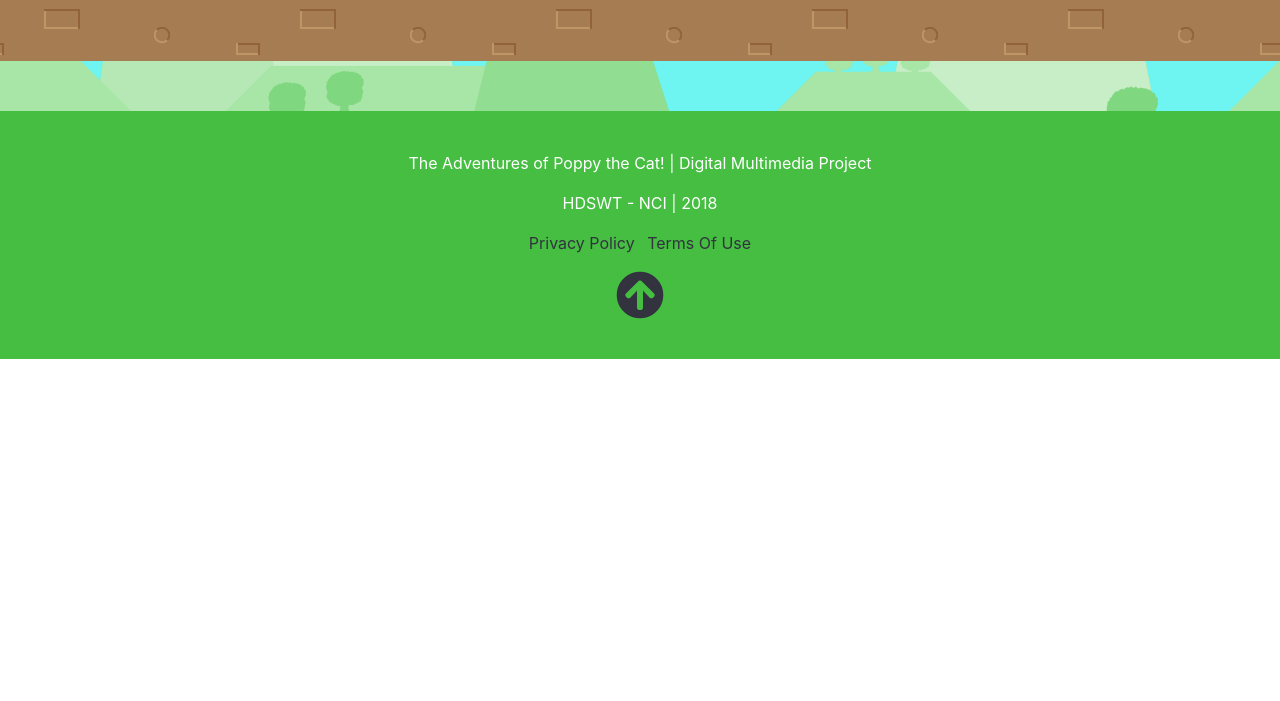
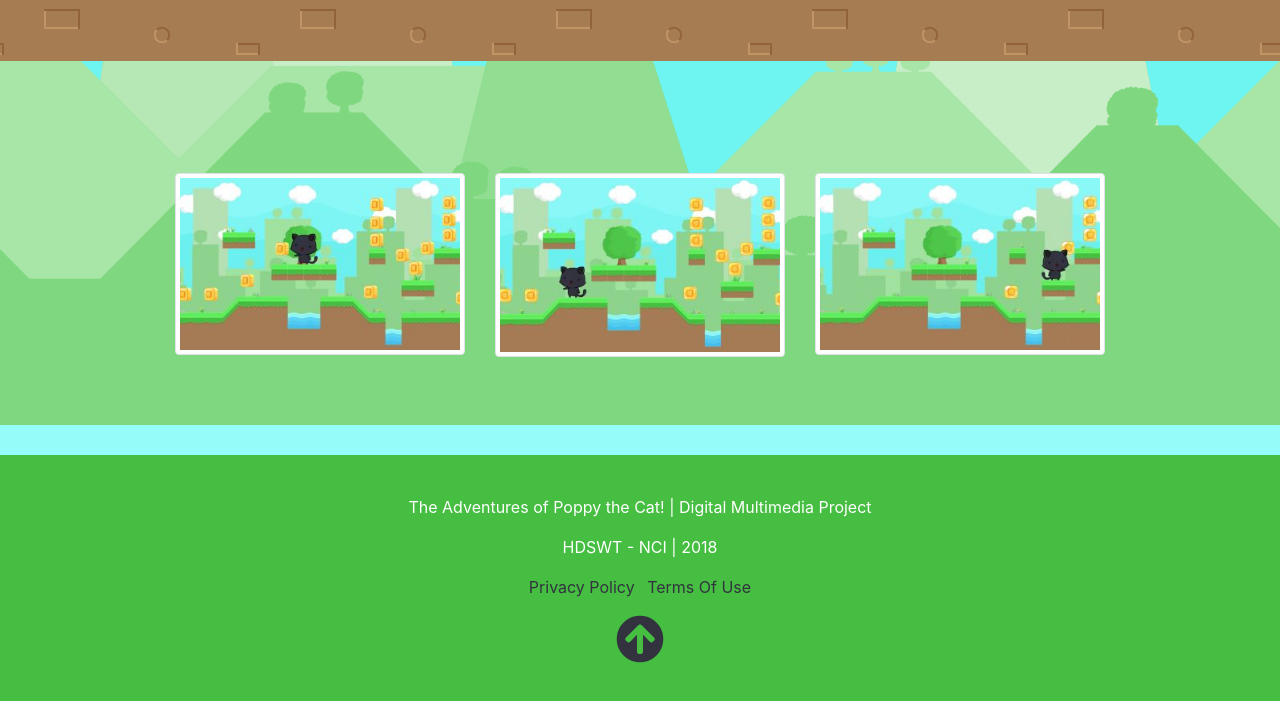
Before and after one commit to Galiant/digital-multimedia-web, a plain HTML site: page index.html in a window 1280 px wide. Shown: the part 1975-2676 px from the top of the page. Before the commit the page ends 2334 px from the top, so only its background shows below. Drawn offline with Linux system fonts and the light colour scheme.

Commit message:
Added gallery section

```diff
--- a/assets/scss/main.scss
+++ b/assets/scss/main.scss
@@ -68,6 +68,17 @@ body {
   }
 }
 
+/* Gallery */
+
+.game-images {
+  padding-top: 4rem;
+  padding-bottom: 3rem;
+  text-align: center;
+  img {
+    margin-top: 1rem;
+  }
+}
+
 /* Footer */
 
 .blog-footer {
--- a/index.html
+++ b/index.html
@@ -47,7 +47,7 @@
     </nav>
 
     <div class="jumbotron jumbotron-fluid text-center my-header">
-        <div class="col-md-5 p-lg-5 mx-auto my-5">
+        <div class="col-lg-5 p-lg-5 mx-auto my-5">
             <h1 class="display-4 font-weight-normal">The Adventures Of Poppy The Cat</h1>
             <p class="lead font-weight-normal">2D platformer with a side view, in which the main player needs to go through all levels to achieve goal</p>
             <a class="btn btn-success btn-lg" href="#">Play Game</a>
@@ -59,11 +59,10 @@
     </div>
 
     <div class="jumbotron jumbotron-fluid about">
-        <div class="col-md-6 mx-auto">
+        <div class="col-lg-6 mx-auto">
             <h3 class="display-4 font-weight-normal">About</h3>
             <p class="lead font-weight-normal">The Adventures Of Poppy The Cat is adventure 2D platform game for online, android and ios. If you enjoy platform games you shouldn’t miss this. Easy to pick up and play thanks to simple controls. Journey through beautifully designed levels, try to find all coins and defeat dangerous enemy or avoid trap.</p>
         </div>
-        <div class="row">
         <div class="col align-self-center">
             <a href="#">
                 <img src="assets/img/googleplay.png" alt="Google Play">
@@ -71,6 +70,19 @@
             <a href="#">
                 <img src="assets/img/appstore.png" alt="Google Play">
             </a>
+        </div>
+    </div>
+
+    <div class="container game-images">
+        <div class="row">
+            <div class="col-lg-4 col-sm-6">
+                <img src="assets/img/image1.jpg" alt="" class="img-thumbnail">
+            </div>
+            <div class="col-lg-4 col-sm-6">
+                <img src="assets/img/image2.jpg" alt="" class="img-thumbnail">
+            </div>
+            <div class="col-lg-4 col-sm-6">
+                <img src="assets/img/image3.jpg" alt="" class="img-thumbnail">
             </div>
         </div>
     </div>
```
Also changed, not shown: assets/css/main.min.css, assets/img/image1.jpg (added), assets/img/image1_big.jpg (added), assets/img/image2.jpg (added), assets/img/image2_big.jpg (added), assets/img/image3.jpg (added), assets/img/image3_big.jpg (added). Lines whose indentation alone changed are shown as unchanged.
